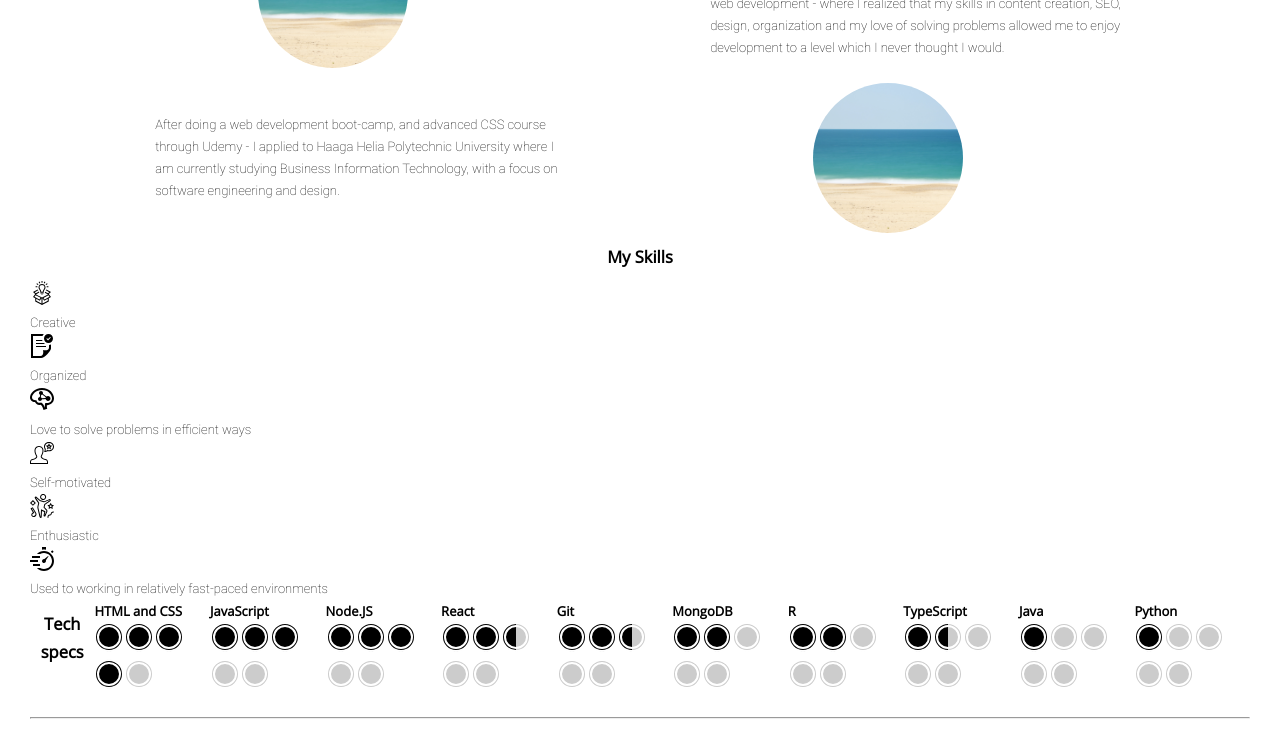
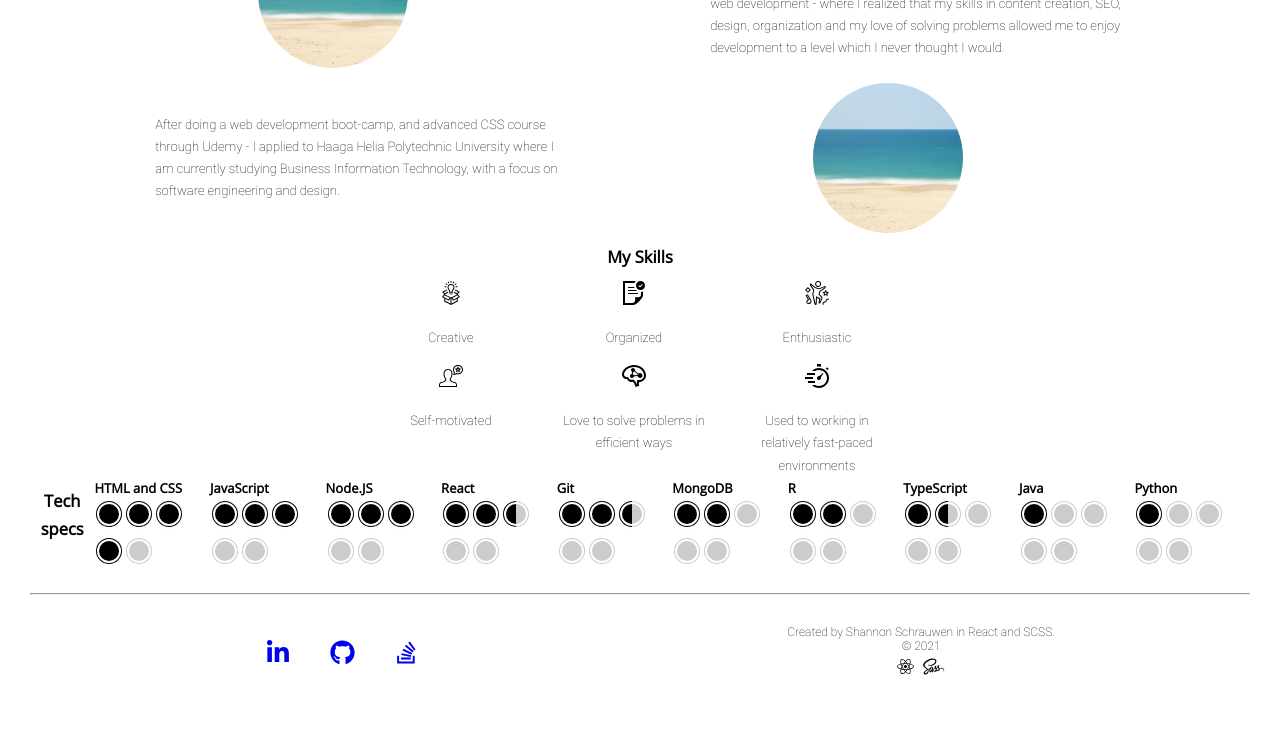
Before and after one commit to ShanRonaldson/portfolio-page, a React (Create React App) app: page / in a window 1280 px wide. Shown: the part 607-1356 px from the top of the page. Built offline with nearby package versions, Linux system fonts and the light colour scheme.

Commit message:
Skills section layout editing
making grid of the skills section and svgs layout

```diff
--- a/src/pages/HomePage.jsx
+++ b/src/pages/HomePage.jsx
@@ -15,7 +15,7 @@ export function Home() {
         <h3 className="home__heading">About Me</h3>
 
         <div className="home--bio__content">
-          <p className="home--box__para top__left">
+          <p className="home--box__para row1__left">
             Originally from Stellenbosch, South Africa I moved to Helsinki,
             Finland late August 2019. Since moving to Finland I have worked as a
             copywriter for VeraContent, as well as a freelancer in my own
@@ -27,11 +27,11 @@ export function Home() {
             and travel websites.
           </p>
 
-          <div className="home__shape top__right">
+          <div className="home__shape row1__right">
             <img src={image} alt="placeholder" className="home--box__img" />
           </div>
 
-          <p className="home--box__para middle__right">
+          <p className="home--box__para row2__right">
             Through VeraContent I realized I really enjoyed content creation,
             which lead me to complete various content creation and social media
             strategy courses through Udemy. While doing SEO courses I started to
@@ -40,17 +40,17 @@ export function Home() {
             problems allowed me to enjoy development to a level which I never
             thought I would.
           </p>
-          <div className="home__shape middle__left">
+          <div className="home__shape row2__left">
             <img src={image} alt="placeholder" className="home--box__img " />
           </div>
 
-          <p className="home--box__para bottom__left">
+          <p className="home--box__para row3__left">
             After doing a web development boot-camp, and advanced CSS course
             through Udemy - I applied to Haaga Helia Polytechnic University
             where I am currently studying Business Information Technology, with
             a focus on software engineering and design.
           </p>
-          <div className="home__shape bottom__right">
+          <div className="home__shape row3__right">
             <img src={image} alt="placeholder" className="home--box__img " />
           </div>
         </div>
@@ -58,36 +58,44 @@ export function Home() {
 
       <section className="home--skills">
         <h3 className="home__heading">My Skills</h3>
+
         <div className="home--skills__content">
-          <div className="home--skills__svgWrapper">
+          <div className="home--skills__svgWrapper row1__left">
             <Creative />
           </div>
-          <p className="home--skills__item">Creative</p>
-          <div className="home--skills__svgWrapper">
+
+          <div className="home--skills__svgWrapper row1__middle">
             <Organized />
           </div>
-          <p className="home--skills__item">Organized</p>
-          <div className="home--skills__svgWrapper">
+
+          <div className="home--skills__svgWrapper row1__right">
+            <Fun />
+          </div>
+
+          <p className="home--skills__item row2__left">Creative</p>
+          <p className="home--skills__item row2__middle">Organized</p>
+          <p className="home--skills__item row2__right">Enthusiastic</p>
+
+          <div className="home--skills__svgWrapper row3__left">
+            <Motivated />
+          </div>
+
+          <div className="home--skills__svgWrapper row3__middle">
             <Solution />
           </div>
-          <p className="home--skills__item">
+
+          <div className="home--skills__svgWrapper row3__right">
+            <Fast />
+          </div>
+          <p className="home--skills__item row4__left">Self-motivated</p>
+
+          <p className="home--skills__item row4__middle">
             Love to solve problems in efficient ways
           </p>
-          <div className="home--skills__svgWrapper">
-            <Motivated />
-          </div>
-          <p className="home--skills__item">Self-motivated</p>
-          <div className="home--skills__svgWrapper">
-            <Fun />
-          </div>
-          <p className="home--skills__item">Enthusiastic</p>
-          <div className="home--skills__svgWrapper">
-            <Fast />
-          </div>
-          <p className="home--skills__item">
+
+          <p className="home--skills__item row4__right">
             Used to working in relatively fast-paced environments
           </p>
-          <div className="home--skills__svgWrapper"></div>
         </div>
       </section>
 
--- a/src/scss/layout/_grid.scss
+++ b/src/scss/layout/_grid.scss
@@ -1,42 +1,85 @@
 // grid layout
-.top {
+.row1 {
   &__left {
-    grid-area: top-left;
+    grid-area: row1-left;
+  }
+
+  &__middle {
+    grid-area: row1-middle;
   }
 
   &__right {
-    grid-area: top-right;
+    grid-area: row1-right;
   }
 }
 
-.middle {
+.row2 {
   &__left {
-    grid-area: middle-left;
+    grid-area: row2-left;
+  }
+
+  &__middle {
+    grid-area: row2-middle;
   }
 
   &__right {
-    grid-area: middle-right;
+    grid-area: row2-right;
   }
 }
 
-.bottom {
+.row3 {
   &__left {
-    grid-area: bottom-left;
+    grid-area: row3-left;
+  }
+
+  &__middle {
+    grid-area: row3-middle;
   }
 
   &__right {
-    grid-area: bottom-right;
+    grid-area: row3-right;
   }
 }
 
-.home--bio__content {
-  display: grid;
-  grid-template-columns: $grid-column-space auto $grid-column-space-small auto $grid-column-space;
-  grid-template-rows: $grid-rows-space;
+.row4{
+  &__left{
+    grid-area: row4-left;
+  }
 
-  row-gap: $row-gap-space;
-  grid-template-areas:
-    ". top-left . top-right ."
-    ". middle-left . middle-right . "
-    ". bottom-left . bottom-right . ";
+  &__middle{
+    grid-area: row4-middle;
+  }
+
+  &__right{
+    grid-area: row4-right;
+  }
 }
+
+// grid layout for home bio section
+.home {
+  &--bio__content {
+    display: grid;
+    grid-template-columns: $grid-column-space auto $grid-column-space-small auto $grid-column-space;
+    grid-template-rows: $grid-rows-space;
+
+    row-gap: $row-gap-space;
+    grid-template-areas:
+      ". row1-left . row1-right ."
+      ". row2-left . row2-right . "
+      ". row3-left . row3-right . ";
+  }
+
+  &--skills__content {
+    display: grid;
+    grid-template-columns: 27% 15% 15% 15% 27%;
+    grid-template-rows: auto;
+    row-gap: $row-gap-space;
+    justify-items: center;
+
+    grid-template-areas:
+      ". row1-left row1-middle row1-right ."
+      ". row2-left row2-middle row2-right ."
+      ". row3-left row3-middle row3-right ."
+      ". row4-left row4-middle row4-right .";
+  }
+}
--- a/src/scss/pages/_home.scss
+++ b/src/scss/pages/_home.scss
@@ -35,7 +35,12 @@
     @include round-img;
   }
 
-
+&--skills{
+  &__item{
+    width: 15rem;
+    text-align: center;
+  }
+}
 
 
 
```
